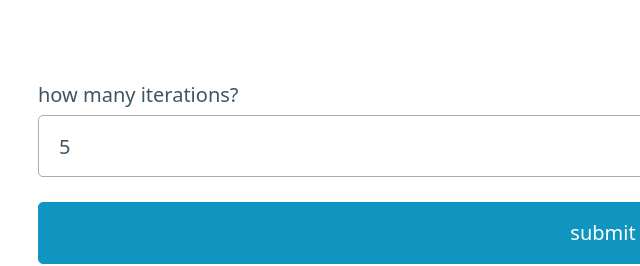
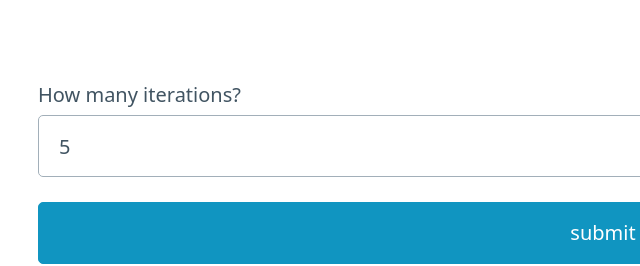
Before and after one commit to garymazzeo/calt-features-creator, a plain HTML site: page features.html in a window 1280 px wide. Shown: the top 266 px of the page, 37-677 px from the left. Drawn offline with nearby package versions, Linux system fonts and the light colour scheme.

Commit message:
:speech_balloon: Capitalize

```diff
--- a/features.html
+++ b/features.html
@@ -12,7 +12,7 @@
 <body>
   <main class="container">
     <form class="input">
-      <label for="iteration">how many iterations?
+      <label for="iteration">How many iterations?
         <input name="iteration" type="number" value="5">
       </label>
       <button class="button" role="button" type="submit">submit</button>
```
